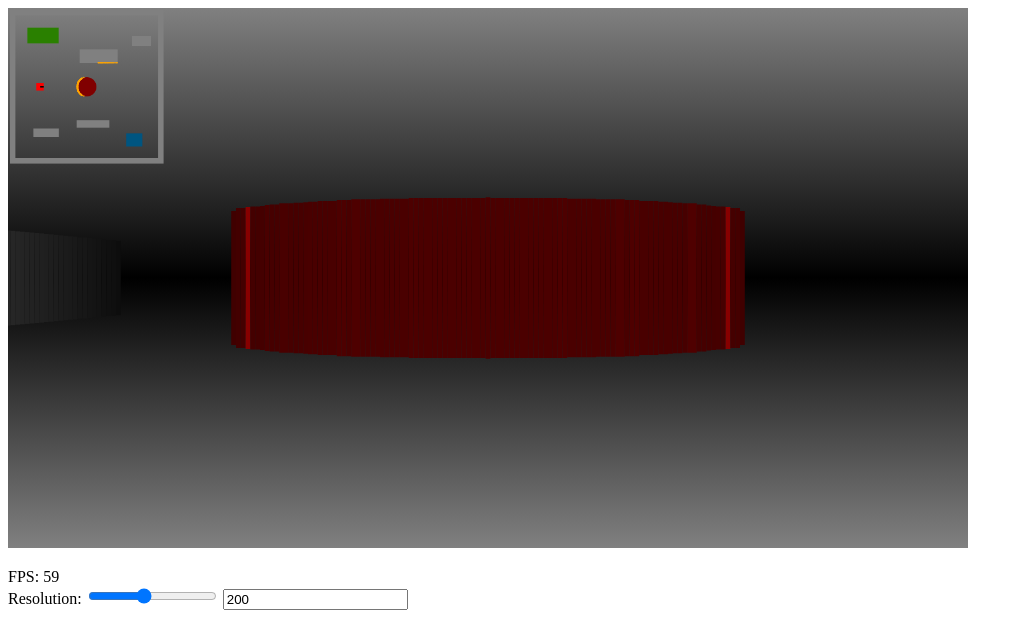
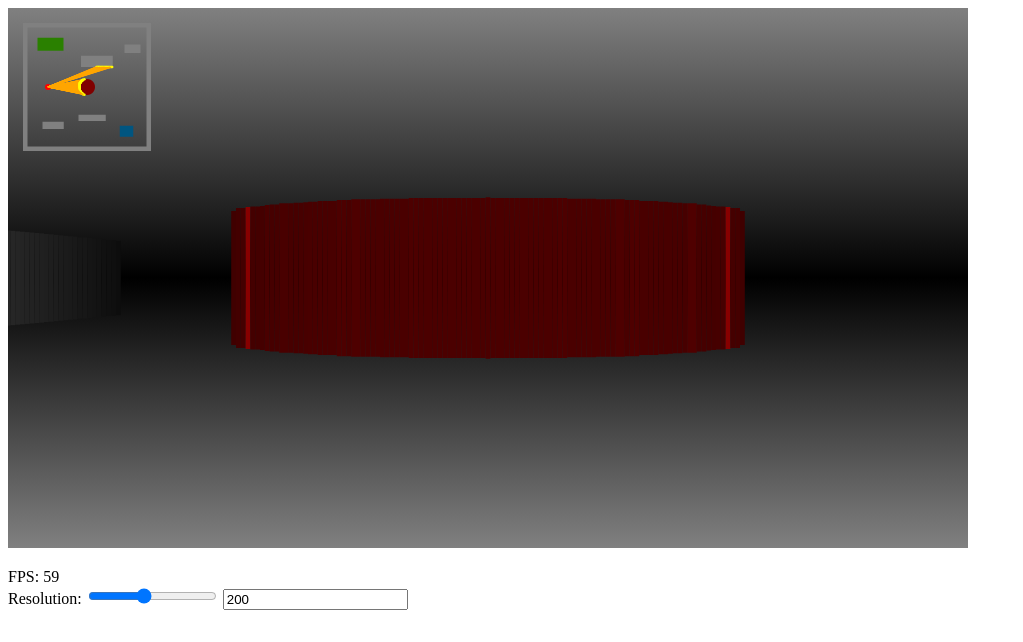
Before and after one commit to yikuansun/ace-descending, a SvelteKit app: page / in a window 1280 px wide. Shown: the top 642 px of the page, without its empty margins (0-1023 px from the left). Built offline with nearby package versions, Linux system fonts and the light colour scheme.

Commit message:
Create awesome SVG minimap

```diff
--- a/src/routes/+page.svelte
+++ b/src/routes/+page.svelte
@@ -41,6 +41,11 @@
      * color: [red: number, green: number, blue: number, alpha: number]}
      * >} */
     let visiblePoints = [];
+
+    let minimap = {
+        size: 0.25,
+        margin: 15,
+    }
 
     /** @type {Object.<string, boolean>} */
     let keysPressed = {};
@@ -138,25 +143,6 @@
     });
 </script>
 
-<!-- minimap -->
-<div style:position="fixed" style:top="10px" style:left="10px" style:transform="scale(0.3)">
-    <img src={levelMap} alt="level map" style:position="absolute"
-        style:top="0" style:left="0" />
-    <div style:position="absolute" style:left="{player.x}px" style:top="{player.y}px"
-        style:transform="translate(-50%, -50%) rotate({player.angle}rad)" style:width="25px" style:height="25px"
-        style:background-color="red">
-        <div style:position="absolute" style:left="12.5px" style:top="10px" style:width="12.5px" style:height="5px"
-            style:background-color="black">
-        </div>
-    </div>
-    {#each visiblePoints as point}
-        <div style:position="absolute" style:left="{point.x}px" style:top="{point.y}px"
-            style:transform="translate(-50%, -50%)" style:border-radius="2.5px"
-            style:width="5px" style:height="5px" style:background-color="orange">
-        </div>
-    {/each}
-</div>
-
 <svg xmlns="http://www.w3.org/2000/svg" width={camera.viewport[0]} height={camera.viewport[1]}>
     <defs>
         <linearGradient id="bgGradient" x1="0" x2="0" y1="0" y2="1">
@@ -178,6 +164,18 @@
         <line x1={x2d} y1={camera.viewport[1] / 2 - height2d / 2} x2={x2d} y2={camera.viewport[1] / 2 + height2d / 2}
             stroke="rgb({colorFoggy[0]}, {colorFoggy[1]}, {colorFoggy[2]})" stroke-width={thickness} />
     {/each}
+
+    <g transform="translate({minimap.margin}, {minimap.margin}) scale({minimap.size})">
+        <image href={levelMap} x="0" y="0" />
+        <circle cx={player.x} cy={player.y} r="12" fill="red" />
+        <line x1={player.x} y1={player.y} x2={player.x + 12 * Math.cos(player.angle)} y2={player.y + 12 * Math.sin(player.angle)}
+            stroke="black" stroke-width="5" />
+        {#each visiblePoints as point}
+            <line x1={player.x} y1={player.y} x2={point.x} y2={point.y}
+                stroke="orange" stroke-width="5" />
+            <circle cx={point.x} cy={point.y} r="5" fill="yellow" />
+        {/each}
+    </g>
 </svg>
 
 <p>
```
